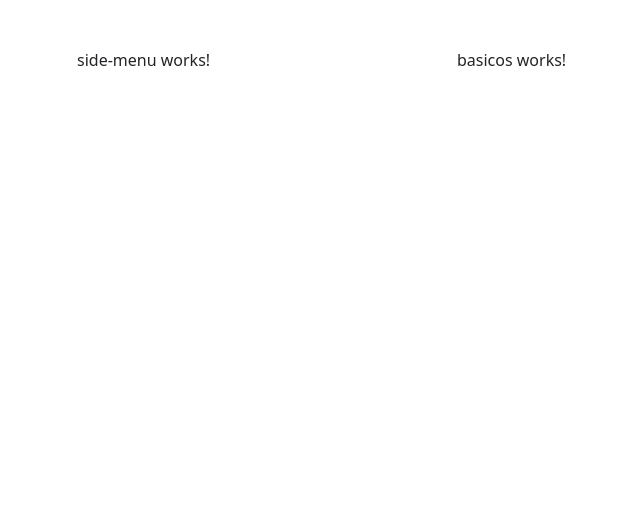
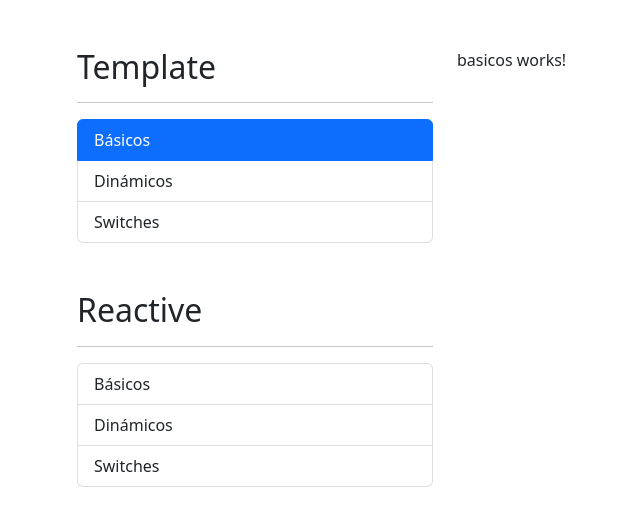
Before and after one commit to lelequinter/06-formulariosApp, an Angular app: page /template/basicos in a window 1280 px wide. Shown: the top 526 px of the page, without its empty margins (5-645 px from the left). Built offline with nearby package versions, Linux system fonts and the light colour scheme.

Commit message:
SideMenu

```diff
--- a/src/app/shared/shared.module.ts
+++ b/src/app/shared/shared.module.ts
@@ -1,5 +1,6 @@
 import { NgModule } from '@angular/core';
 import { CommonModule } from '@angular/common';
+import { RouterModule } from '@angular/router';
 import { SideMenuComponent } from './side-menu/side-menu.component';
 
 
@@ -9,7 +10,8 @@
     SideMenuComponent
   ],
   imports: [
-    CommonModule
+    CommonModule,
+    RouterModule
   ],
   exports: [
     SideMenuComponent
--- a/src/app/shared/side-menu/side-menu.component.html
+++ b/src/app/shared/side-menu/side-menu.component.html
@@ -1 +1,25 @@
-<p>side-menu works!</p>
+<h2>Template</h2>
+<hr />
+<ul class="list-group">
+  <li
+    *ngFor="let item of templateMenu"
+    class="list-group-item"
+    [routerLink]="item.ruta"
+    routerLinkActive="active"
+  >
+    {{ item.texto }}
+  </li>
+</ul>
+
+<h2 class="mt-5">Reactive</h2>
+<hr />
+<ul class="list-group">
+  <li
+    *ngFor="let item of reactiveMenu"
+    class="list-group-item"
+    [routerLink]="item.ruta"
+    routerLinkActive="active"
+  >
+    {{ item.texto }}
+  </li>
+</ul>
--- a/src/app/shared/side-menu/side-menu.component.ts
+++ b/src/app/shared/side-menu/side-menu.component.ts
@@ -1,16 +1,45 @@
-import { Component, OnInit } from '@angular/core';
+import { Component } from '@angular/core';
 
+interface menuItem {
+  texto: string;
+  ruta: string;
+}
 @Component({
   selector: 'app-side-menu',
   templateUrl: './side-menu.component.html',
   styles: [
   ]
 })
-export class SideMenuComponent implements OnInit {
+export class SideMenuComponent {
 
-  constructor() { }
+  templateMenu: menuItem[] = [
+    {
+      texto: 'Básicos',
+      ruta: './template/basicos'
+    },
+    {
+      texto: 'Dinámicos',
+      ruta: './template/dinamicos'
+    },
+    {
+      texto: 'Switches',
+      ruta: './template/switches'
+    },
+  ];
 
-  ngOnInit(): void {
-  }
+  reactiveMenu: menuItem[] = [
+    {
+      texto: 'Básicos',
+      ruta: './reactive/basicos'
+    },
+    {
+      texto: 'Dinámicos',
+      ruta: './reactive/dinamicos'
+    },
+    {
+      texto: 'Switches',
+      ruta: './reactive/switches'
+    },
+  ];
 
 }
```
